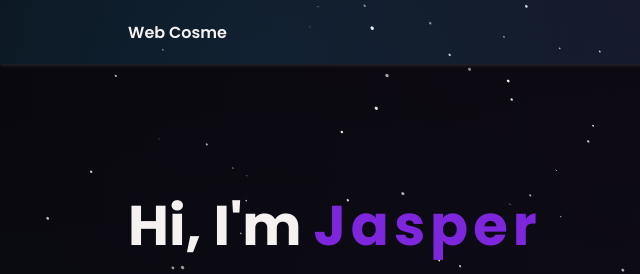
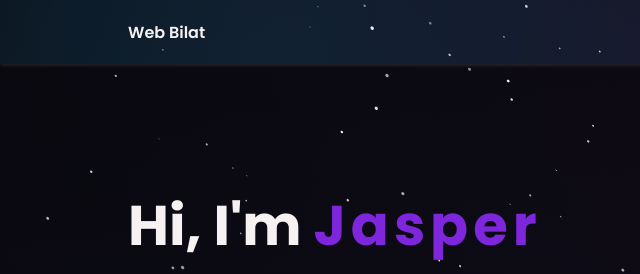
Before and after one commit to dperrr/Portfolio, a plain HTML site: page index.html in a window 1280 px wide. Shown: the top 274 px of the page, 0-640 px from the left. Drawn offline with nearby package versions, Linux system fonts and the light colour scheme; animation ran at ten frames a second.

Commit message:
Updated 1

```diff
--- a/index.html
+++ b/index.html
@@ -14,7 +14,7 @@
     <header class="l-header">
       <nav class="nav bd-grid">
         <div>
-          <a href="#" class="nav__logo">Web Cosme</a>
+          <a href="#" class="nav__logo">Web Bilat</a>
         </div>
         <div class="nav__menu" id="nav-menu">
           <ul class="nav__list">
```
